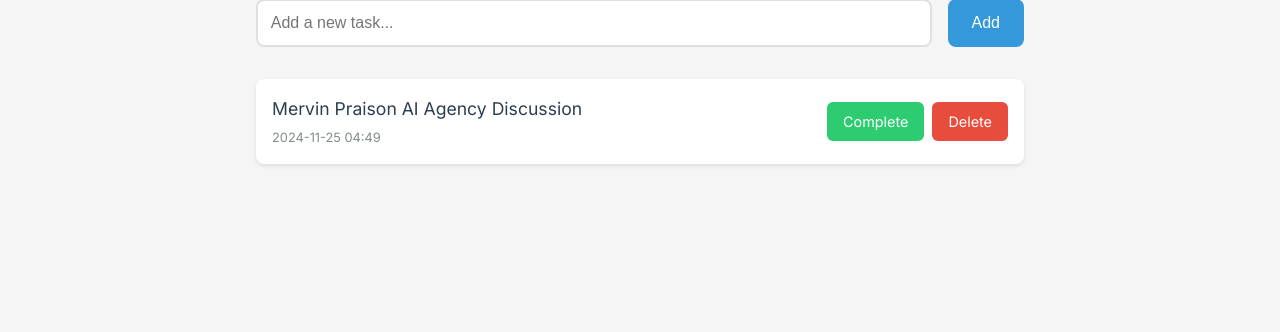
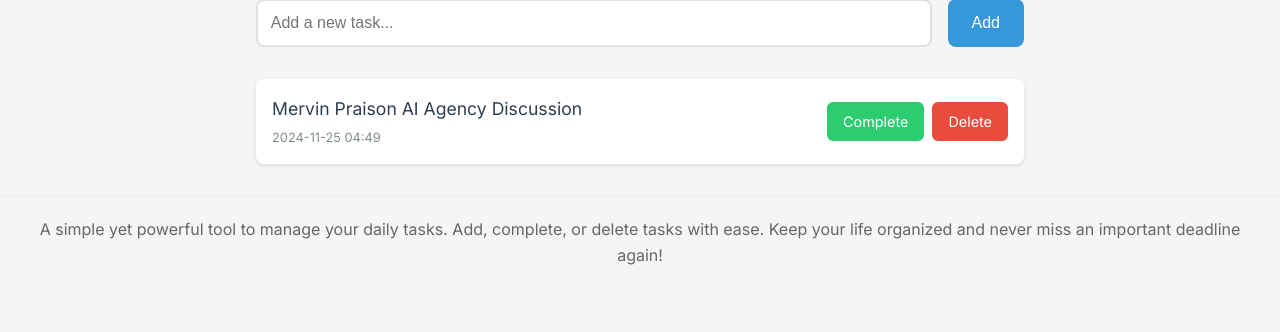
Before and after one commit to MervinPraison/CursorAgents, a Flask app: page / in a window 1280 px wide. Shown: the part 116-448 px from the top of the page. Run offline with Flask 3, Linux system fonts and the light colour scheme.

Commit message:
Add app description with styling to index page
Add app description with styling to index page

```diff
--- a/static/css/style.css
+++ b/static/css/style.css
@@ -143,3 +143,11 @@ button:hover {
         justify-content: space-between;
     }
 }
+
+.app-description {
+    text-align: center;
+    padding: 20px;
+    margin-top: 30px;
+    color: #666;
+    border-top: 1px solid #eee;
+}
--- a/templates/index.html
+++ b/templates/index.html
@@ -32,5 +32,8 @@
             {% endfor %}
         </div>
     </div>
+    <div class="app-description">
+        <p>A simple yet powerful tool to manage your daily tasks. Add, complete, or delete tasks with ease. Keep your life organized and never miss an important deadline again!</p>
+    </div>
 </body>
 </html>
```
